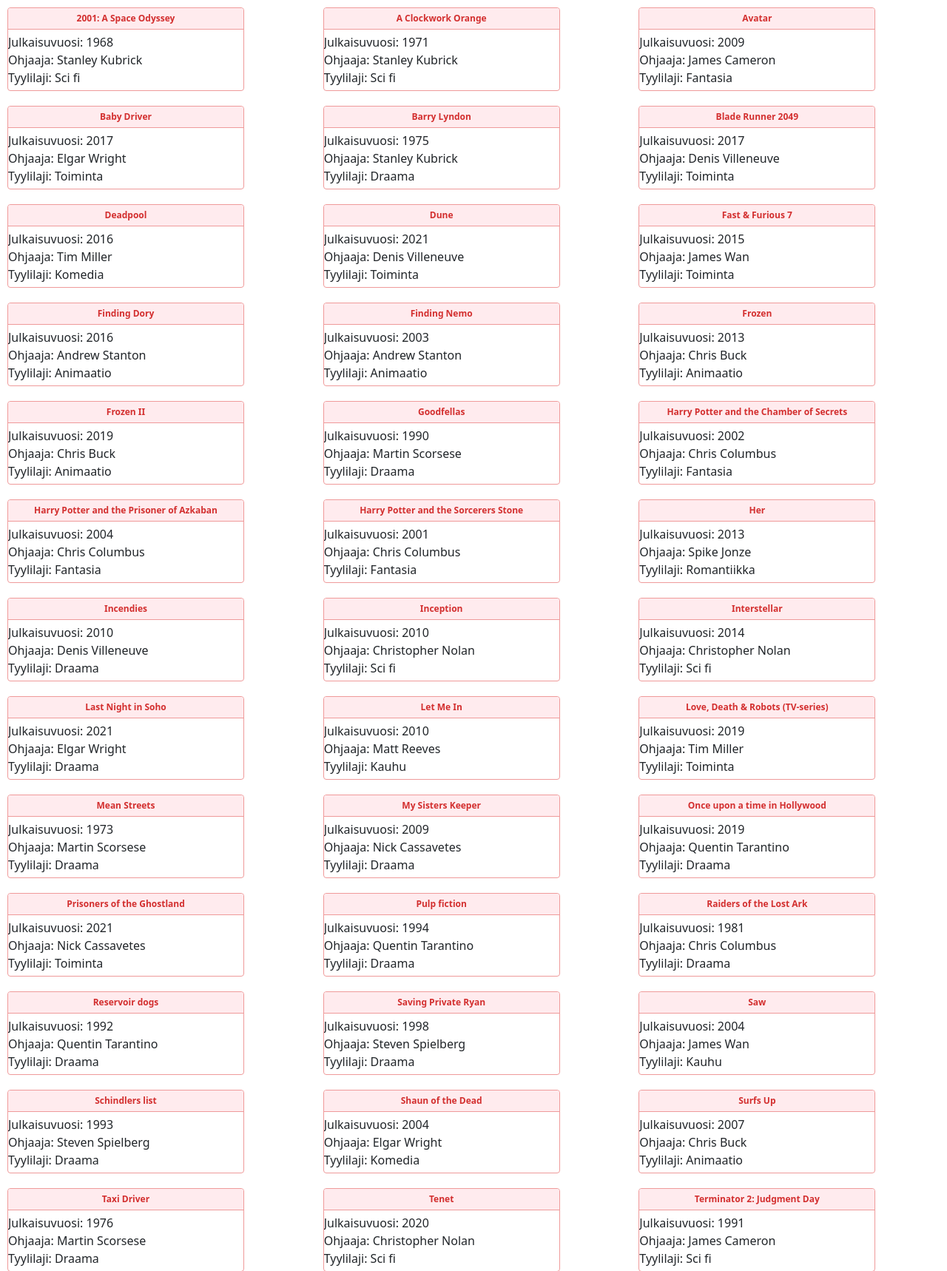
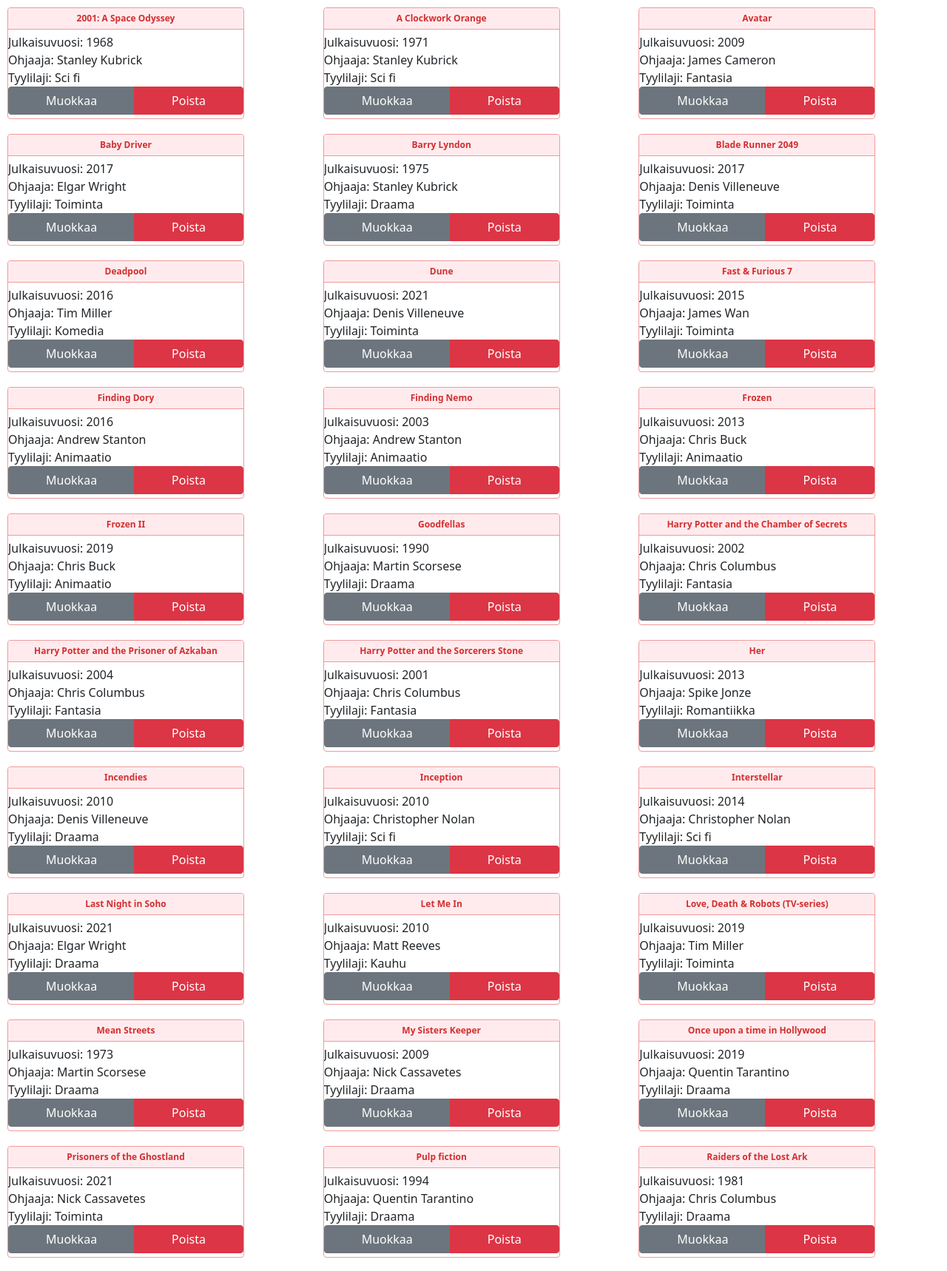
Before and after one commit to tonimatias/elokuvat, a PHP site: page /elokuvat/elokuvat.php in a window 1280 px wide. Shown: the part 56-1774 px from the top of the page at 74% size. Run offline with PHP 8.4, Linux system fonts and the light colour scheme; data comes from the database, SQL or seed files in the repository; data that the repository does not hold is empty.

Commit message:
lisätty poisto ja muokkaus napit elokuville

```diff
--- a/public/elokuvat.php
+++ b/public/elokuvat.php
@@ -29,6 +29,10 @@ if ($leffat->rowCount() > 0){
         "<div class='card-header'>" .$row["elokuva_nimi"]. "</div>".
         "<div class='card-main'>".
         "<div class='main-description'>". "Julkaisuvuosi: ". $row["julkaisuvuosi"]. '<br>' . " Ohjaaja: " . $row["ohjaaja_nimi"]. '<br>' ." Tyylilaji: ". $row["tyylilaji"] . "</div>".
+        "<div class='btn-group'>".
+        "<a class='btn btn-secondary' href='./update.php?id=" .$row['id'] ."'> Muokkaa </a>".
+        "<a class='btn btn-danger' href='./delete.php?id=" .$row['id'] ."'> Poista</a>".
+        "</div>".
         "</div>".
          "</div>";
     }
```
